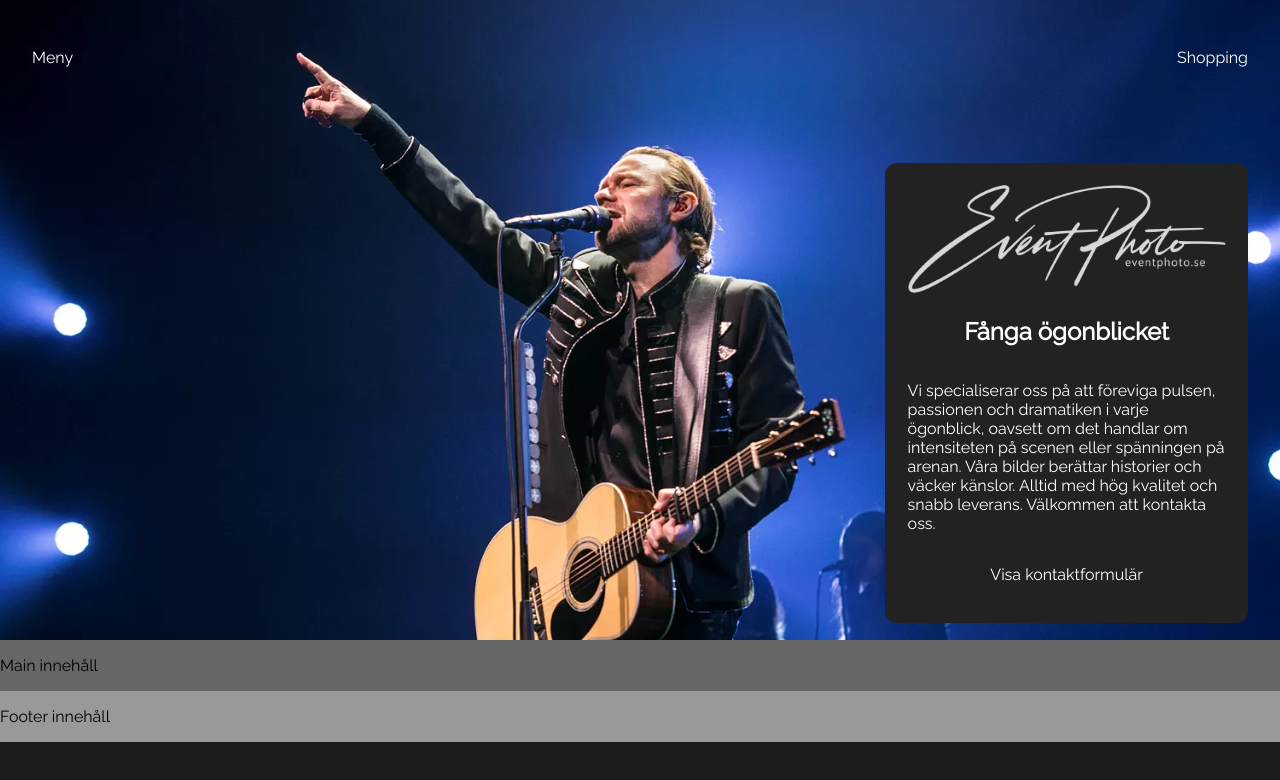
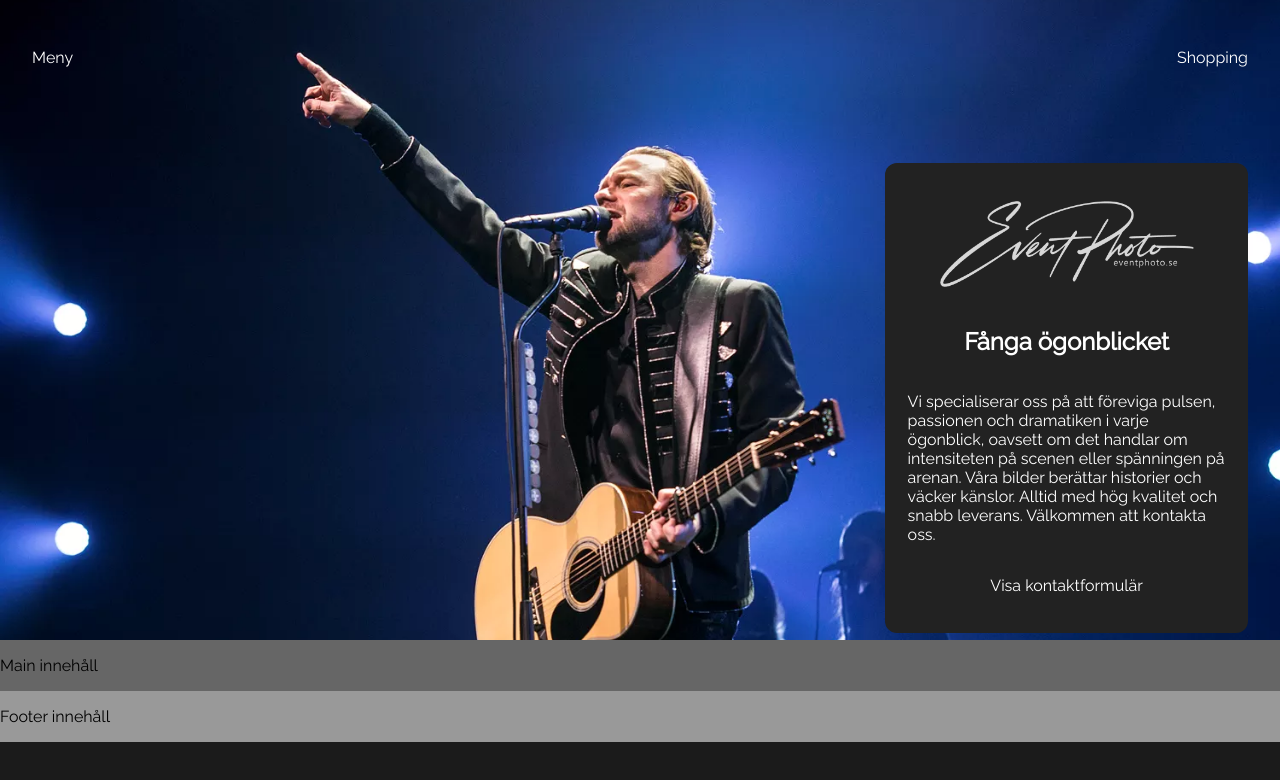
Before and after one commit to p-3/eventphoto-markup, an Angular app: page / in a window 1280 px wide. Shown: the top 780 px of the page. Built offline with nearby package versions, Linux system fonts and the light colour scheme.

Commit message:
header card

```diff
--- a/src/app/app.component.html
+++ b/src/app/app.component.html
@@ -11,7 +11,7 @@
           </div>
           <div class="header-features__row header-features__row--right">
             <div class="header-features__card">
-              <picture header-features__logo-container  >
+              <picture class="header-features__logo-container">
                 <img class="header-features__logo" alt="Eventfoto logotype" src="ef-logo.png" >
               </picture>
               <h2 class="header-features__heading">Fånga ögonblicket</h2>
--- a/src/app/app.component.scss
+++ b/src/app/app.component.scss
@@ -32,6 +32,7 @@ footer {
     max-height: 40rem;
     -o-object-fit: cover;
     object-fit: cover;
+    object-position: center;
     overflow: hidden;
     height: auto;
     max-width: 100%;
@@ -74,7 +75,7 @@ footer {
     border-radius: .75rem;
   }
   &__logo-container {
-    padding: 1rem;
+    padding: 1rem 2rem ;
   }
   &__logo {
     width: 100%;
```
